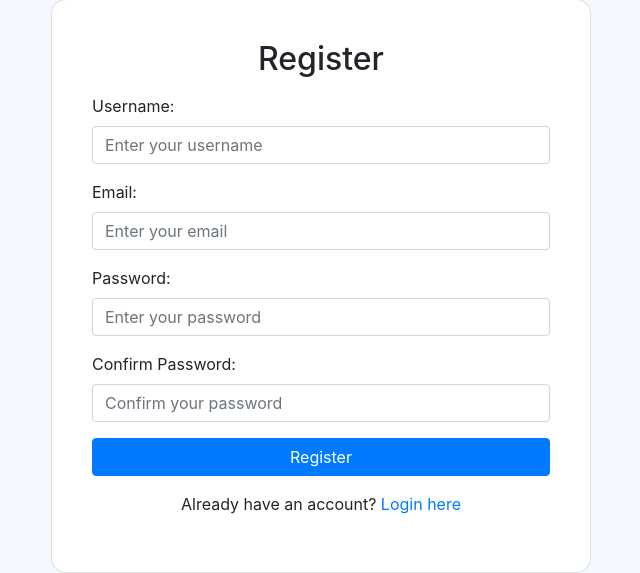
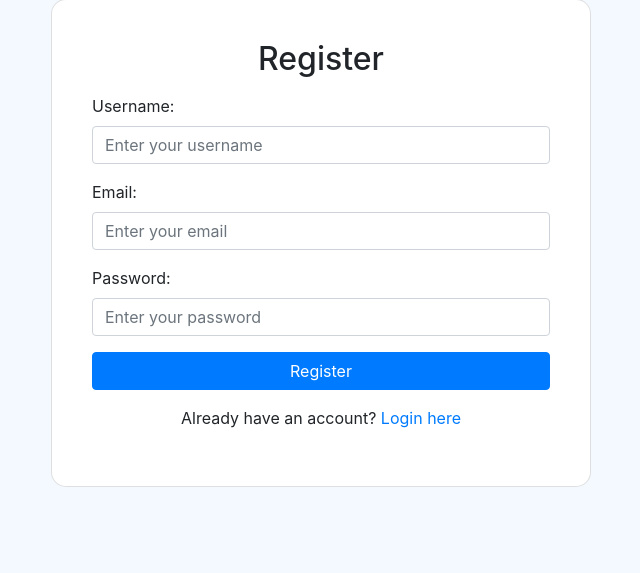
Before and after one commit to NadaGhurmallah/Library-management-website, a Django app: page /register/ in a window 1280 px wide. Shown: the part 233-806 px from the top of the page, without its empty margins (319-959 px from the left). After the commit the page ends 720 px from the top, so only its background shows below. Run offline with Django 5.2, Linux system fonts and the light colour scheme; some libraries are stand-ins or nearby versions.

Commit message:
Update register.html

```diff
--- a/IS424_Project/Library/templates/Library/register.html
+++ b/IS424_Project/Library/templates/Library/register.html
@@ -1,3 +1,4 @@
+
 {% extends "Library/base.html" %}
 
 {% block title %}Register - Library Management{% endblock %}
@@ -19,12 +20,8 @@
                         <input type="email" name="email" class="form-control" placeholder="Enter your email" required>
                     </div>
                     <div class="mb-3">
-                        <label for="password1" class="form-label">Password:</label>
-                        <input type="password" name="password1" class="form-control" placeholder="Enter your password" required>
-                    </div>
-                    <div class="mb-3">
-                        <label for="password2" class="form-label">Confirm Password:</label>
-                        <input type="password" name="password2" class="form-control" placeholder="Confirm your password" required>
+                        <label for="password" class="form-label">Password:</label>
+                        <input type="password" name="password" class="form-control" placeholder="Enter your password" required>
                     </div>
                     <button type="submit" class="btn btn-primary btn-block">Register</button>
                 </form>
```
